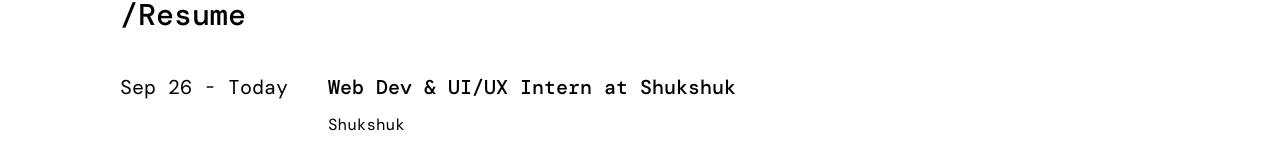
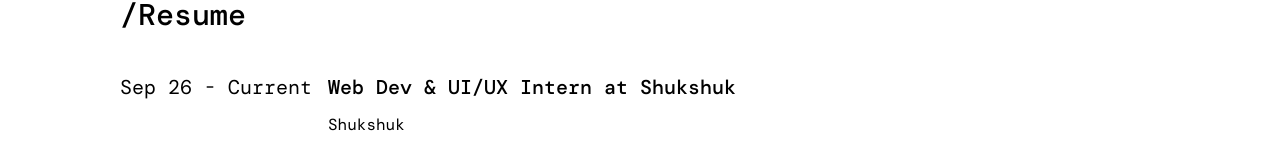
Before and after one commit to YouEsBee/portfolio, a React (Vite) app: page /portfolio/resume in a window 1280 px wide. Shown: the part 123-286 px from the top of the page. Built offline with nearby package versions, Linux system fonts and the light colour scheme; a web font is replaced by a local one.

Commit message:
edited resume dates

```diff
--- a/src/job-exp.js
+++ b/src/job-exp.js
@@ -2,7 +2,7 @@
     {
         title: "Web Dev & UI/UX Intern at Shukshuk",
         company: "Shukshuk",
-        period: "Sep 26 - Today",
+        period: "Sep 26 - Current",
         shortDesc: "Carried out user survey and testing to redesign and code the Shopify-powered shopping platform to be more appealing and seamless to tourists.",
         longDesc: ""
     },
```
Also changed, not shown: 1 other file (tests, documents, lock files or other folders).
